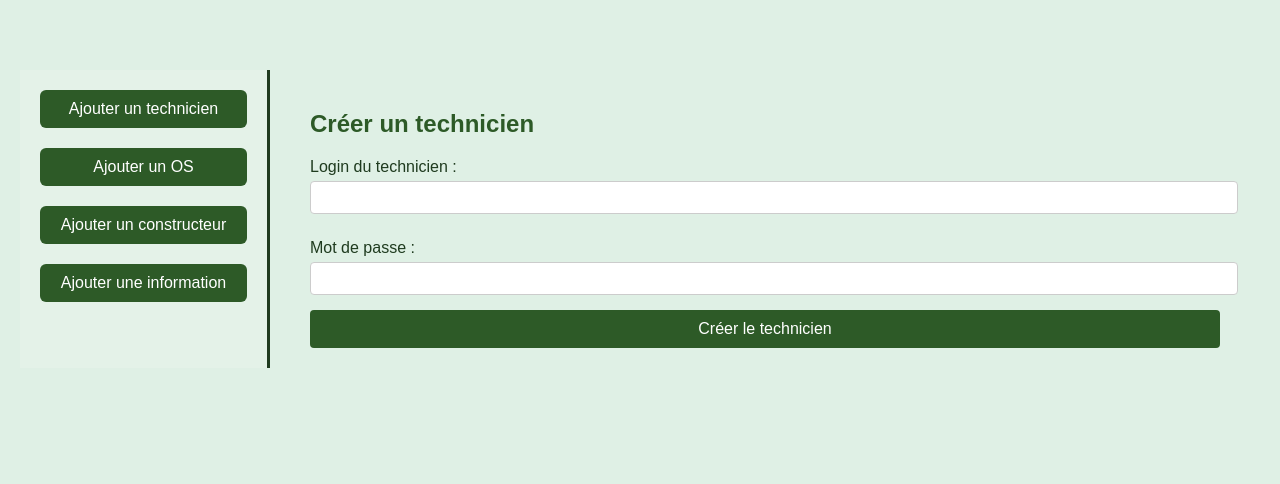
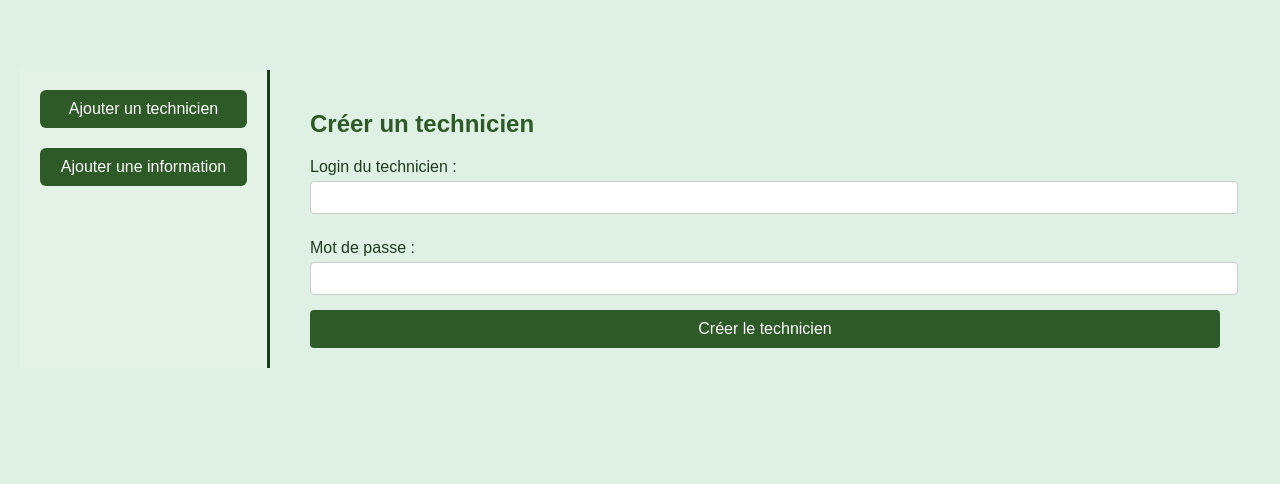
Before and after one commit to Wintide/SAE_BUT2_Groupe1, a PHP site: page /webadmin.php in a window 1280 px wide. Shown: the part 65-549 px from the top of the page. Run offline with PHP 8.4, Linux system fonts and the light colour scheme; the visitor is signed in with stand-in values (Sample User, id 1).

Commit message:
Ajout info v2

```diff
--- /dev/null
+++ b/create_information.php
@@ -0,0 +1 @@
+<?php
--- a/src/webadmin.php
+++ b/src/webadmin.php
@@ -33,8 +33,6 @@ if (empty($_SESSION['role']) ||$_SESSION['role'] !== "administrateur_web") {
         <aside class="sidebar">
             <ul>
                 <li><button class="sidebar-btn" data-target="form-technicien">Ajouter un technicien</button></li>
-                <li><button class="sidebar-btn" data-target="form-os">Ajouter un OS</button></li>
-                <li><button class="sidebar-btn" data-target="form-constructeur">Ajouter un constructeur</button></li>
                 <li><button class="sidebar-btn" data-target="form-information">Ajouter une information</button></li>
             </ul>
         </aside>
@@ -62,7 +60,7 @@ if (empty($_SESSION['role']) ||$_SESSION['role'] !== "administrateur_web") {
                     <h2>Ajouter une information</h2>
 
                     <form action="create_information.php" method="post">
-                        <label>Ajouter une Information</label>
+                        <label>Ajouter une Information pour: </label>
                         <select name="information" id="add-info">
                             <?php
                             $host = "localhost";
@@ -90,45 +88,20 @@ if (empty($_SESSION['role']) ||$_SESSION['role'] !== "administrateur_web") {
                                     while ($row = mysqli_fetch_array($result_devices)) {
 
                                         $info = $row[0];
-                                        //$info = str_replace("devices_", "", $table);
-
                                         echo "<option value='$info'>$info</option>";
                                     }
 
                                     while ($row = mysqli_fetch_array($result_monitors)) {
 
                                         $info = $row[0];
-                                        //$info = str_replace("monitors_", "", $table);
-
                                         echo "<option value='$info'>$info</option>";
                                     }
                                 }
                             }
                             ?>
                         </select>
-                    </form>
-                </div>
-            </section>
 
-            <section id="form-os" class="content-section">
-                <div class="form-container">
-                    <h2>Ajouter un système d’exploitation</h2>
-
-                    <form action="create_os.php" method="post">
-                        <label>Nom de l’OS :</label>
-                        <input type="text" name="osname" required>
-
-                        <button id="form-button" type="submit">Ajouter</button>
-                    </form>
-                </div>
-            </section>
-
-            <section id="form-constructeur" class="content-section">
-                <div class="form-container">
-                    <h2>Ajouter un constructeur</h2>
-
-                    <form action="create_constructeur.php" method="post">
-                        <label>Nom du constructeur :</label>
+                        <label>Qu'est ce qu'il faut ajouter :</label>
                         <input type="text" name="brand" required>
 
                         <button id="form-button" type="submit">Ajouter</button>
```
